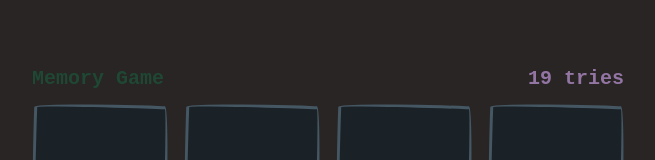
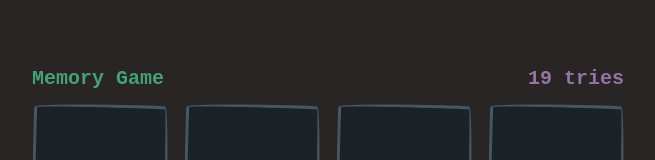
Before and after one commit to irismorar/REACT-memoryCardGame, a React (Vite) app: page / in a window 1280 px wide. Shown: the top 160 px of the page, without its empty margins (312-967 px from the left). Built offline with nearby package versions, Linux system fonts and the light colour scheme.

Commit message:
I lied before

```diff
--- a/src/App.jsx
+++ b/src/App.jsx
@@ -19,7 +19,7 @@ export default function App() {
           <span
             style={{
               color:
-                currentCardPairIndices.length !== 0 || movesCounter !== 20
+                currentCardPairIndices.length !== 0 || movesCounter !== 19
                   ? "hsla(152, 39%, 20%, 1)"
                   : "hsla(152, 39%, 45%, 1)",
             }}
```
